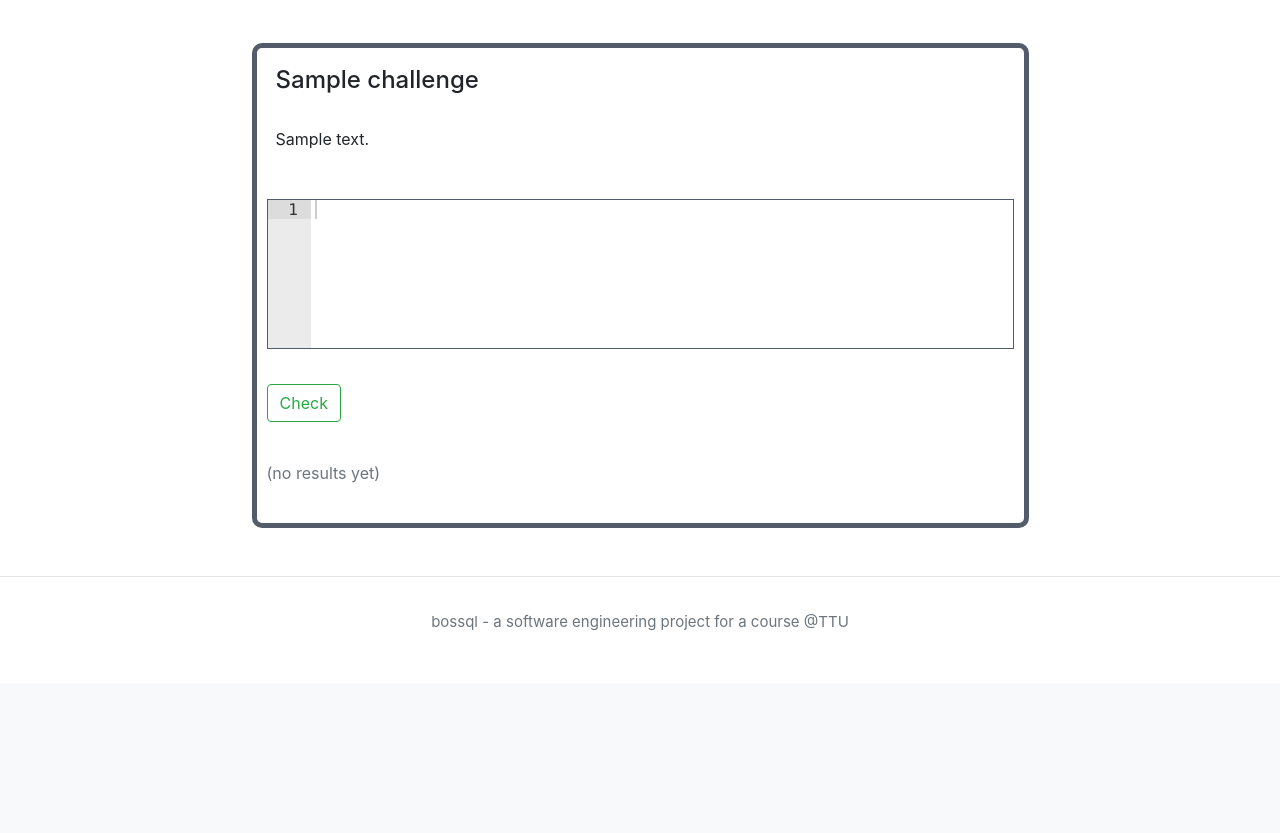
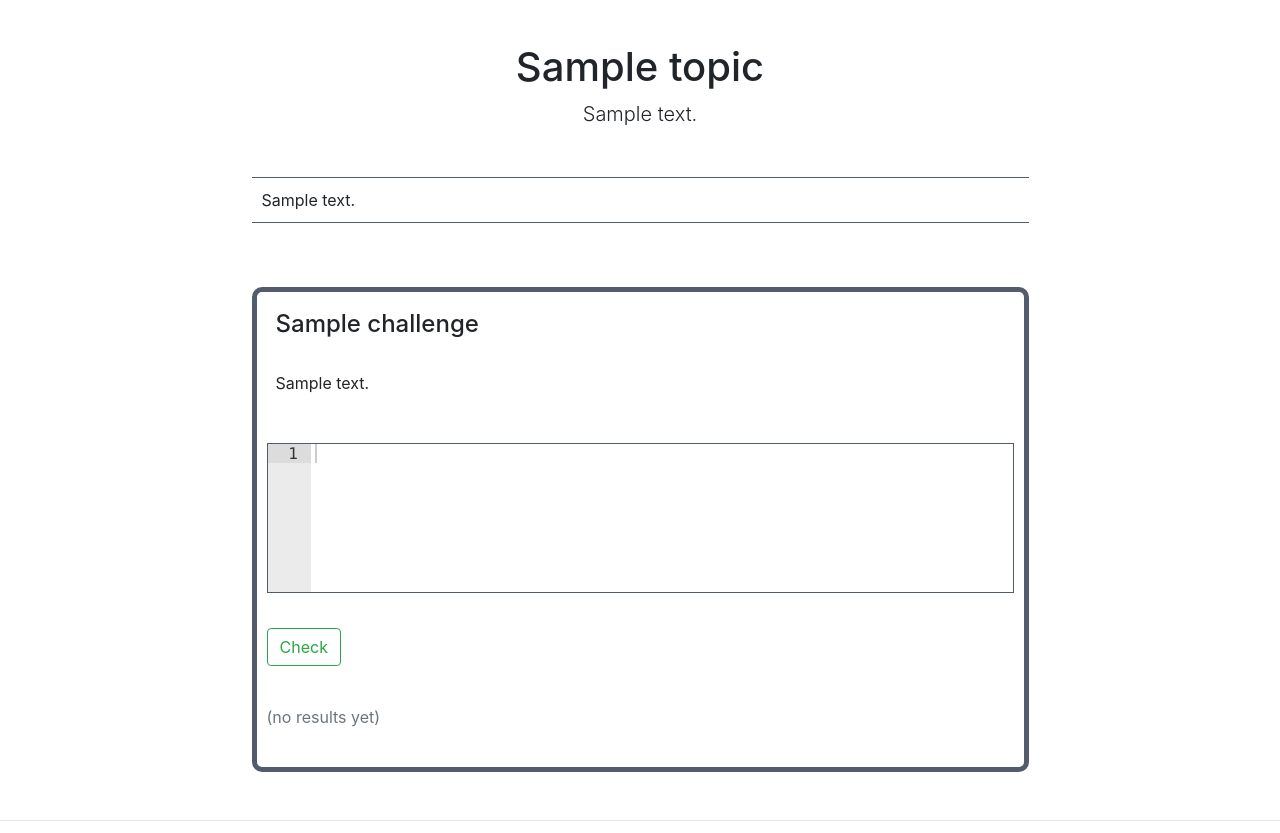
Before and after one commit to rrebase/bossql, a Django app: template challenges/templates/challenges/topic_detail.html in a window 1280 px wide. Shown: the part 117-950 px from the top of the page. Before the commit the page ends 747 px from the top, so only its background shows below. Run offline with Django 3.2, Linux system fonts and the light colour scheme; the template is opened without the code that fills it: most values are stand-ins (such as "Sample title", 1, 10 or a date in 2020); some libraries are stand-ins or nearby versions.

Commit message:
Resolve #32, add topic name, description
Add topic name and description to the top of each topic.
Remove some unused classes from details.js

```diff
--- a/challenges/static/challenges/detail.css
+++ b/challenges/static/challenges/detail.css
@@ -5,9 +5,6 @@
 .editor {
     height: 150px;
     border: 1px solid #535c6b;
-}
-
-.insertion {
 }
 
 code {
@@ -23,7 +20,13 @@
     margin-right: auto;
 }
 
-.challenge-desc {
+.topic-header {
+    width: 70%;
+    padding: 10px;
+    margin-left: auto;
+    margin-right: auto;
+    border-top: 1px solid #535c6b;
+    border-bottom: 1px solid #535c6b;
 }
 
 .dropdown:hover > .dropdown-menu {
--- a/challenges/templates/challenges/topic_detail.html
+++ b/challenges/templates/challenges/topic_detail.html
@@ -43,6 +43,13 @@
           </ul>
         </div>
       </nav>
+    </div>
+    <div class="row">
+      <div class="col">
+        <h1 class="text-center">{{ topic.name }}</h1>
+        <p class="text-center lead">{{ topic.summary }}</p>
+        <p class="topic-header mt-5">{{ topic.description }}</p>
+      </div>
     </div>
     {% for challenge in topic.challenges.all %}
       {% with attempt=challenge|get_attempt_for_user:request.user %}
```
